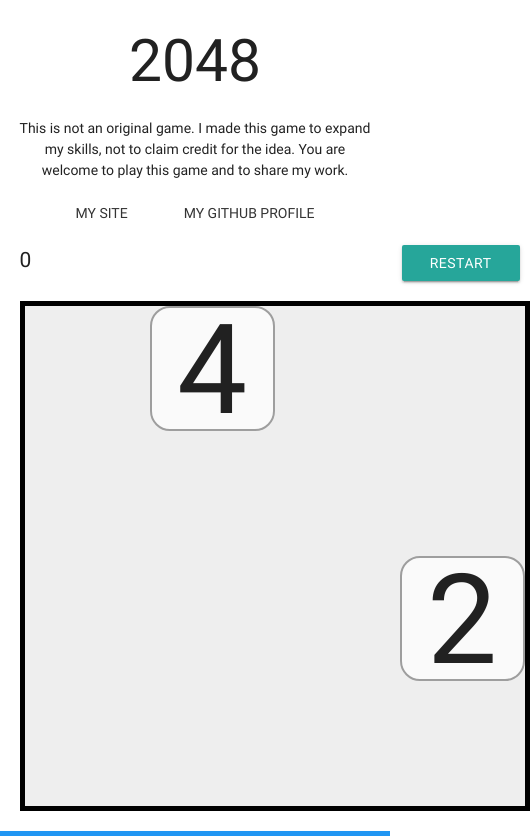
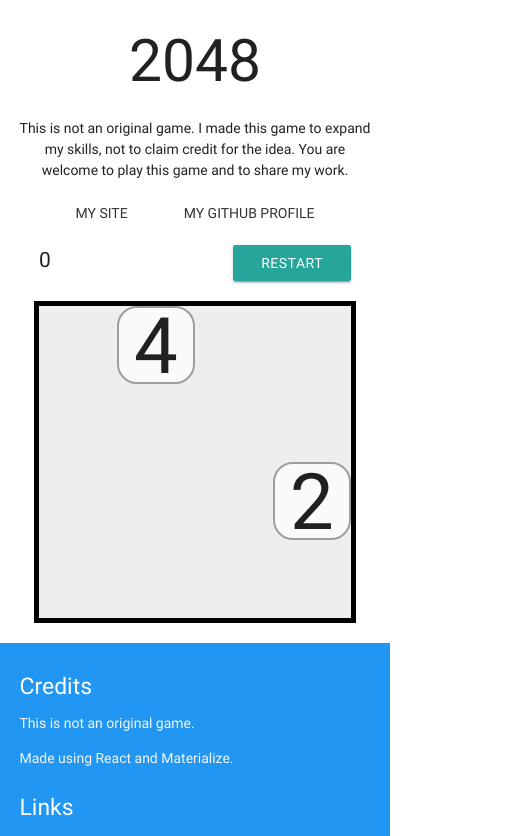
Before and after one commit to Benjamin-Davies/2048, a React (Create React App) app: page / in a window 390 px wide. Shown: the top 836 px of the page, 530 px wide, since content can reach past the window. Built offline with nearby package versions, Linux system fonts and the light colour scheme.

Commit message:
Fix spelling errors

```diff
--- a/src/Game.css
+++ b/src/Game.css
@@ -55,6 +55,6 @@ body {
 
 @media (max-width: 600px) {
   body {
-    --grid-width: 80vh;
+    --grid-size: 80vw;
   }
 }
```
